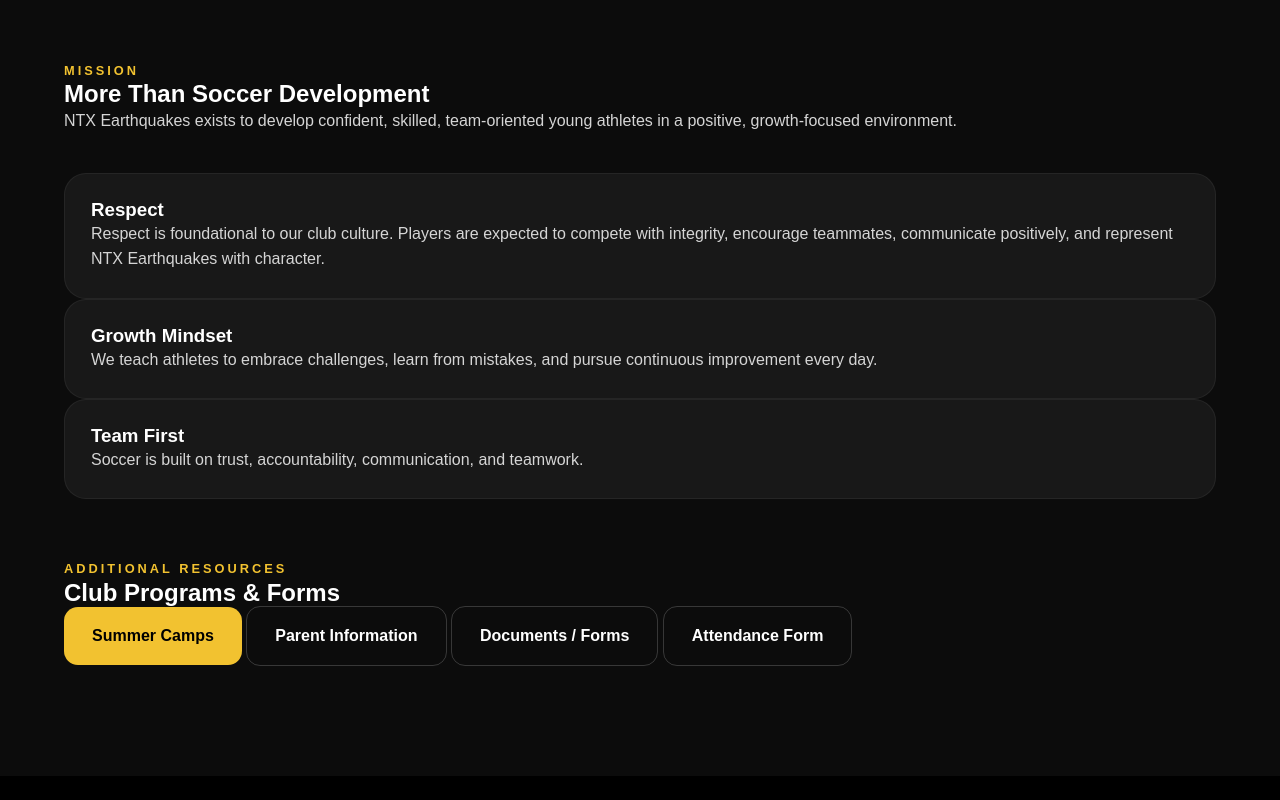
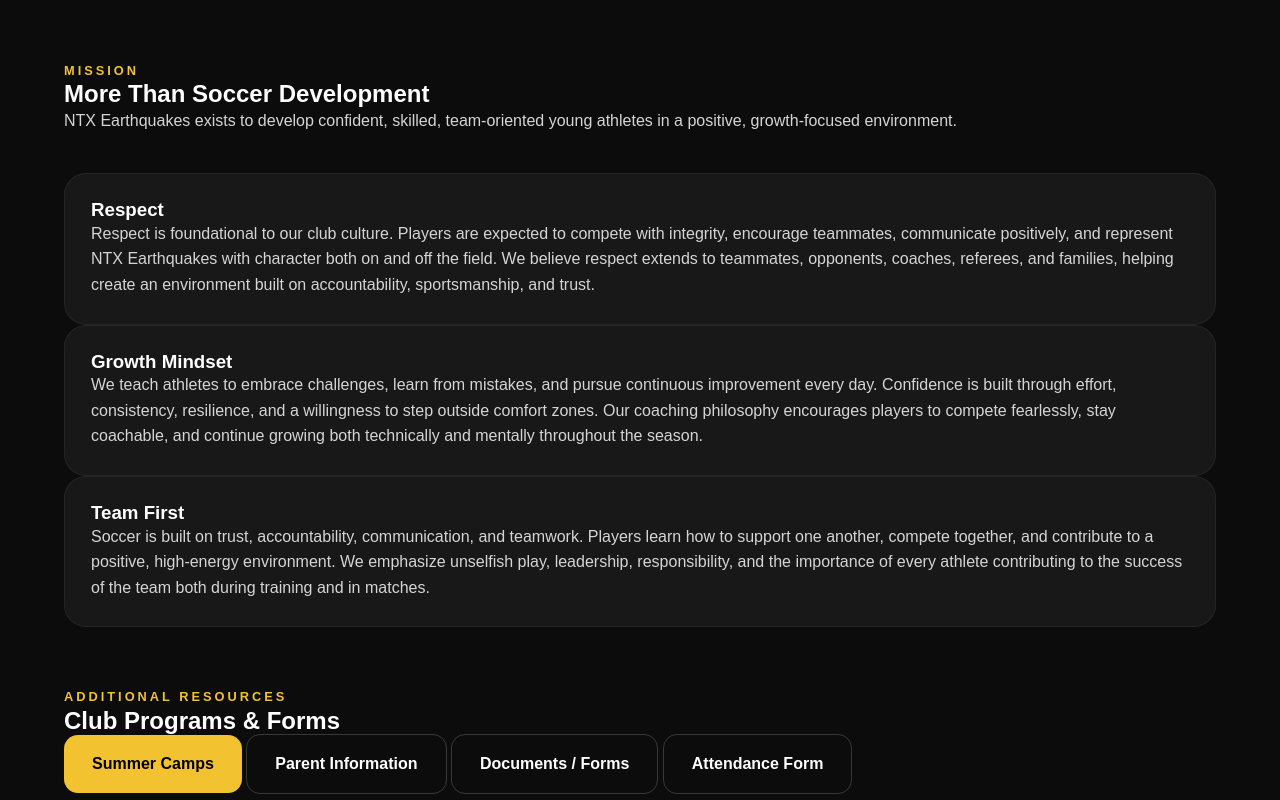
Before and after one commit to kernbrent/Earthquakes, a plain HTML site: page about.html in a window 1280 px wide. Shown: the part 548-1348 px from the top of the page. Drawn offline with Linux system fonts and the light colour scheme.

Commit message:
update values

```diff
--- a/about.html
+++ b/about.html
@@ -1,5 +1,6 @@
 <!DOCTYPE html>
 <html lang="en">
+
 <head>
     <meta charset="UTF-8">
     <meta name="viewport" content="width=device-width, initial-scale=1.0">
@@ -38,30 +39,62 @@ in a positive, growth-focused environment.
             <div class="grid-3">
 
                 <div class="info-card">
-<h3>Respect</h3>
+
+                    <h3>
+                        Respect
+                    </h3>
+
                     <p>
                         Respect is foundational to our club culture.
                         Players are expected to compete with integrity,
                         encourage teammates, communicate positively,
-and represent NTX Earthquakes with character.
+                        and represent NTX Earthquakes with character
+                        both on and off the field. We believe respect
+                        extends to teammates, opponents, coaches,
+                        referees, and families, helping create an
+                        environment built on accountability,
+                        sportsmanship, and trust.
                     </p>
+
                 </div>
 
                 <div class="info-card">
-<h3>Growth Mindset</h3>
+
+                    <h3>
+                        Growth Mindset
+                    </h3>
+
                     <p>
                         We teach athletes to embrace challenges,
                         learn from mistakes, and pursue continuous
-improvement every day.
+                        improvement every day. Confidence is built
+                        through effort, consistency, resilience,
+                        and a willingness to step outside comfort
+                        zones. Our coaching philosophy encourages
+                        players to compete fearlessly, stay coachable,
+                        and continue growing both technically
+                        and mentally throughout the season.
                     </p>
+
                 </div>
 
                 <div class="info-card">
-<h3>Team First</h3>
+
+                    <h3>
+                        Team First
+                    </h3>
+
                     <p>
                         Soccer is built on trust, accountability,
-communication, and teamwork.
+                        communication, and teamwork. Players learn
+                        how to support one another, compete together,
+                        and contribute to a positive, high-energy
+                        environment. We emphasize unselfish play,
+                        leadership, responsibility, and the importance
+                        of every athlete contributing to the success
+                        of the team both during training and in matches.
                     </p>
+
                 </div>
 
             </div>
@@ -106,4 +139,5 @@ NTX Earthquakes Girls Soccer Club
     </footer>
 
 </body>
+
 </html>
```
Lines whose indentation alone changed are shown as unchanged.
